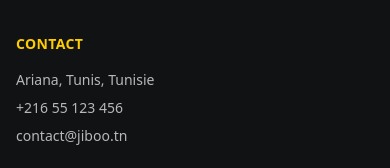
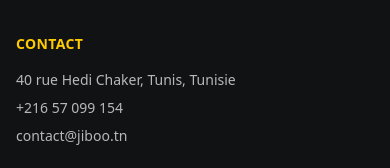
Before and after one commit to Aminechamam/Jiboo, a Next.js app: page / in a window 390 px wide. Shown: the part 1661-1829 px from the top of the page. Built offline with nearby package versions, Linux system fonts and the light colour scheme; no server answers; the database is empty.

Commit message:
Mise a jour adresse et telephone footer

```diff
--- a/components/Footer.tsx
+++ b/components/Footer.tsx
@@ -36,8 +36,8 @@
             Contact
           </h4>
           <ul className="mt-4 space-y-2 text-sm text-tn-white/70">
-            <li>Ariana, Tunis, Tunisie</li>
-            <li>+216 55 123 456</li>
+            <li>40 rue Hedi Chaker, Tunis, Tunisie</li>
+            <li>+216 57 099 154</li>
             <li>contact@jiboo.tn</li>
           </ul>
         </div>
```
